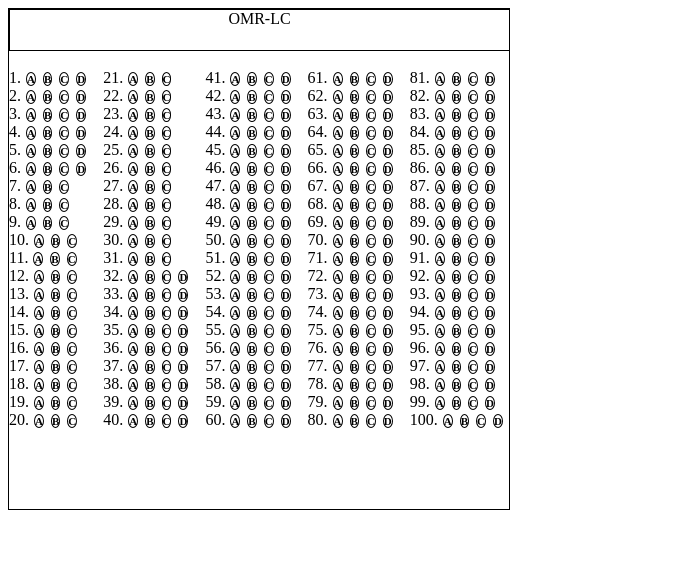
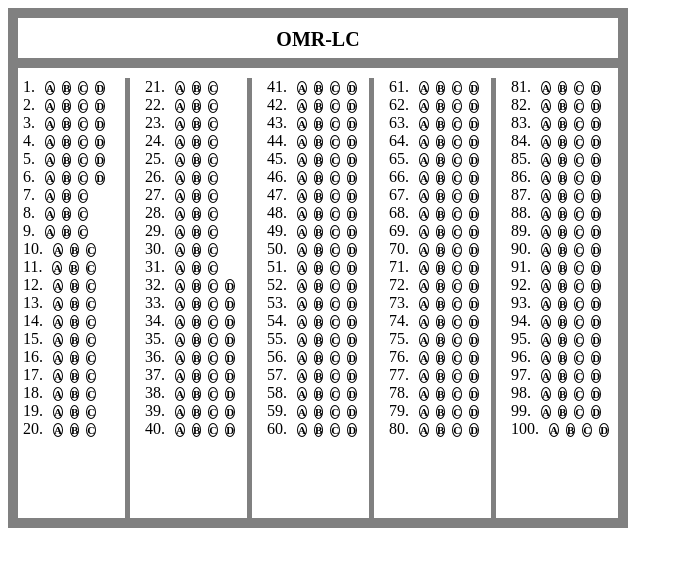
Before and after one commit to kkkkimtaehyeon/toeic-helper, a plain HTML site: page index.html in a window 1280 px wide. Shown: the whole page, without its empty margins (0-683 px from the left). Drawn offline with Linux system fonts and the light colour scheme.

Commit message:
css 변경

```diff
--- a/index.html
+++ b/index.html
@@ -8,7 +8,7 @@
     <body>
         <div class="container">
             <div class="header">
-                <div class="item">OMR-LC</div>
+                <div class="head">OMR-LC</div>
             </div>
             <div id="section1"></div>
             <div id="section2"></div>
--- a/omr.css
+++ b/omr.css
@@ -1,19 +1,20 @@
 .container{
     display: grid;
     height: 500px;
-    width: 500px;
-    border: solid black 1px;
+    width: 600px;
+    border: solid gray 10px;
 
     grid-template-columns: repeat(5,1fr);
-    grid-template-rows: 50px 400px;
+    grid-template-rows: 50px 440px;
     grid-gap: 10px;
 }
 body {
     counter-reset: number;
 }
 
-div[class*="section"] {
-    counter-increment: number;
+div[id*="section"]:not(#section5) {
+    padding-left: 5px;
+    border-right: solid gray 5px;
 }
 
 li {
@@ -23,7 +24,7 @@ li {
 
 li::before {
     content: counter(number) "."; /* 전역 카운터와 로컬 카운터를 조합하여 마커 생성 */
-    margin-right: 5px; /* 마커와 텍스트 사이 간격 조절 */
+    margin-right: 10px; /* 마커와 텍스트 사이 간격 조절 */
   }
 
 
@@ -34,36 +35,41 @@ li::before {
     height: 40px;
 
     text-align: center;
-    border: solid black 1px;
+    border-bottom: solid gray 10px;
 }
-
+.head{
+    margin-top: 10px;
+    font-size: 20px;
+    font-weight: 800;
+}
 #section1{
     grid-column: 1/2;
     grid-row: 2/3;
 
 }
 
-.section2{
+#section2{
     grid-column: 2/3;
     grid-row: 2/3;
 
 }
 
-.section3{
+#section3{
     grid-column: 3/4;
     grid-row: 2/3;
 
 }
 
-.section4{
+#section4{
     grid-column: 4/5;
     grid-row: 2/3;
 
 }
 
-.section5{
+#section5{
     grid-column: 5/6;
     grid-row: 2/3;
+    padding-left: 5px;
 
 }
 
--- a/omr.js
+++ b/omr.js
@@ -49,7 +49,6 @@ const createAtoD = (section, start, end) => {
             div.innerHTML = choice[i];
 
             aToDList.appendChild(div);
-            aToDList.mark
 
         }
         aToDList.addEventListener('click',(event)=>{
```
